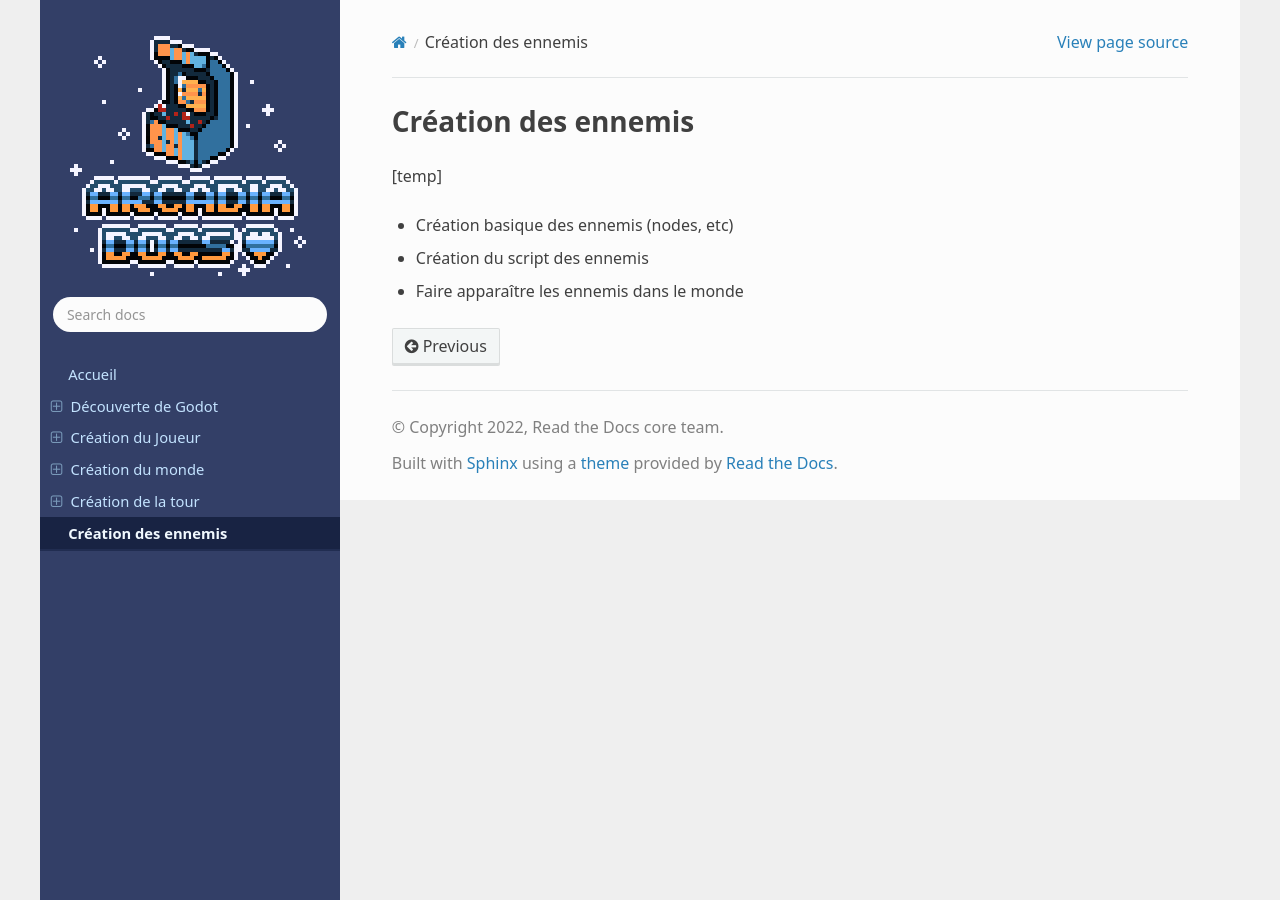
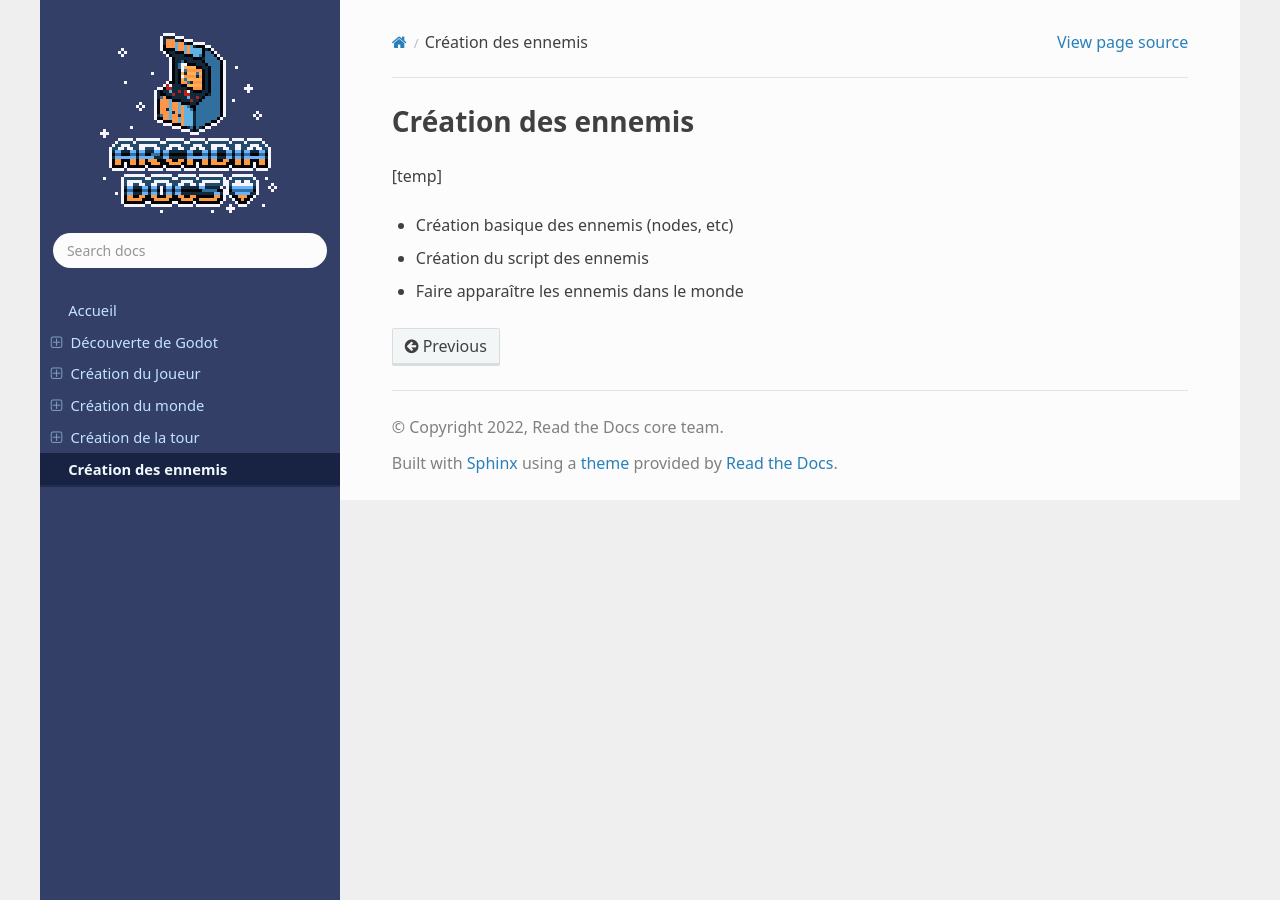
Before and after one commit to iceknith/Godot-Cours-Arcadia---Tower-Protector-Tutoriel, a Sphinx documentation site: the page built from docs/creation-ennemis.rst, in a window 1280 px wide. Built offline with Sphinx 7.4.7 and the Read the Docs theme 2.0.0, drawn with Linux system fonts in a browser that asks for light colours; some web fonts are replaced.

Commit message:
Smaller logo

```diff
--- a/docs/_static/custom.css
+++ b/docs/_static/custom.css
@@ -1337,8 +1337,9 @@ p + .classref-constant {
 .wy-side-nav-search > a img.logo {
     /* Fixed size to prevent reflows and support hiDPI displays */
     /* A 5 pixel margin is added on each side. The logo itself displays at 200×200 at 100% scaling. */
-    width: 266px;
-    height: 266px;
+    /* En gros: mettre la taille du logo +10px */
+    width: 202px;
+    height: 202px;
 }
 
 .wy-side-nav-search {
--- a/docs/conf.py
+++ b/docs/conf.py
@@ -87,7 +87,7 @@ html_css_files = [
     # 'https://cdn.jsdelivr.net/npm/docsearch.js@2/dist/cdn/docsearch.min.css',
     'custom.css',
 ]
-html_logo = "img/arcadiadocslogov2scaled.png"
+html_logo = "img/arcadiadocslogov2scaled3.png"
 
 html_context = {
    "default_mode": "dark"
```
Also changed, not shown: docs/img/arcadiadocslogov2scaled3.png (added).
